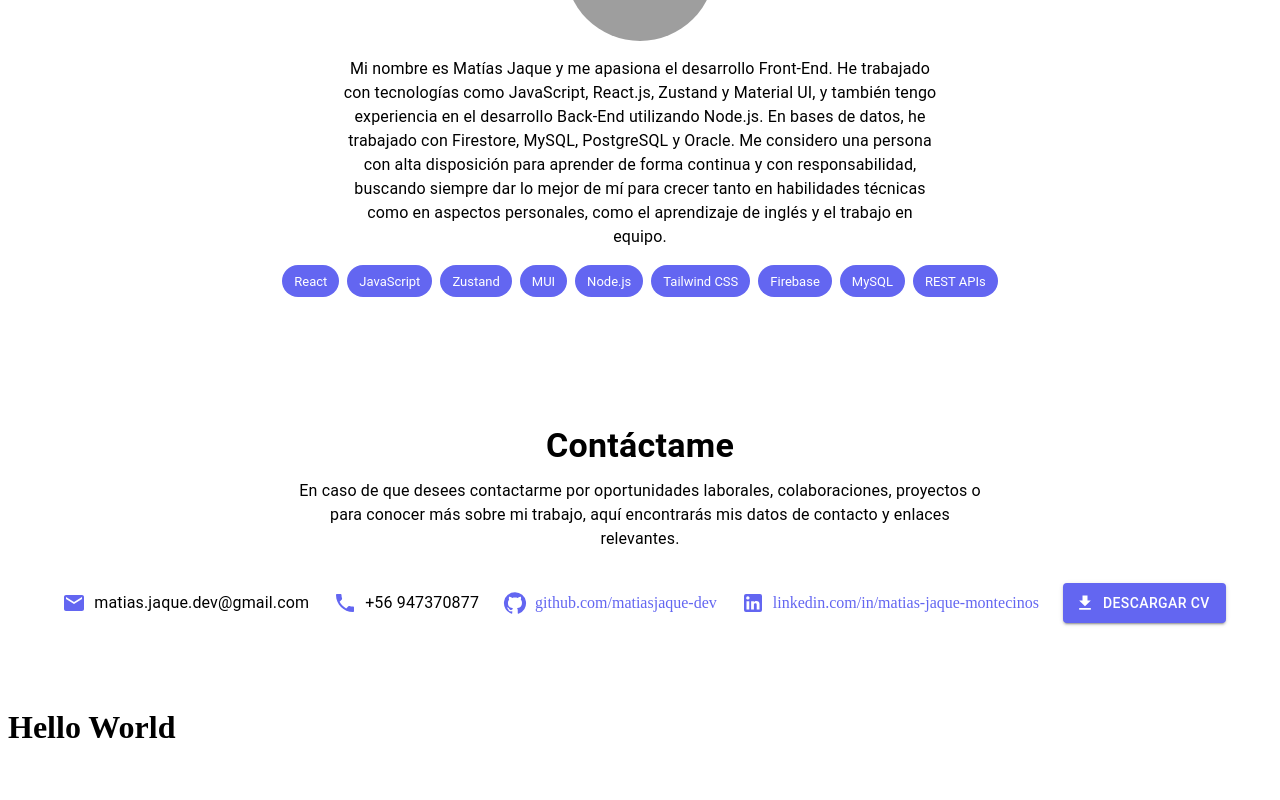
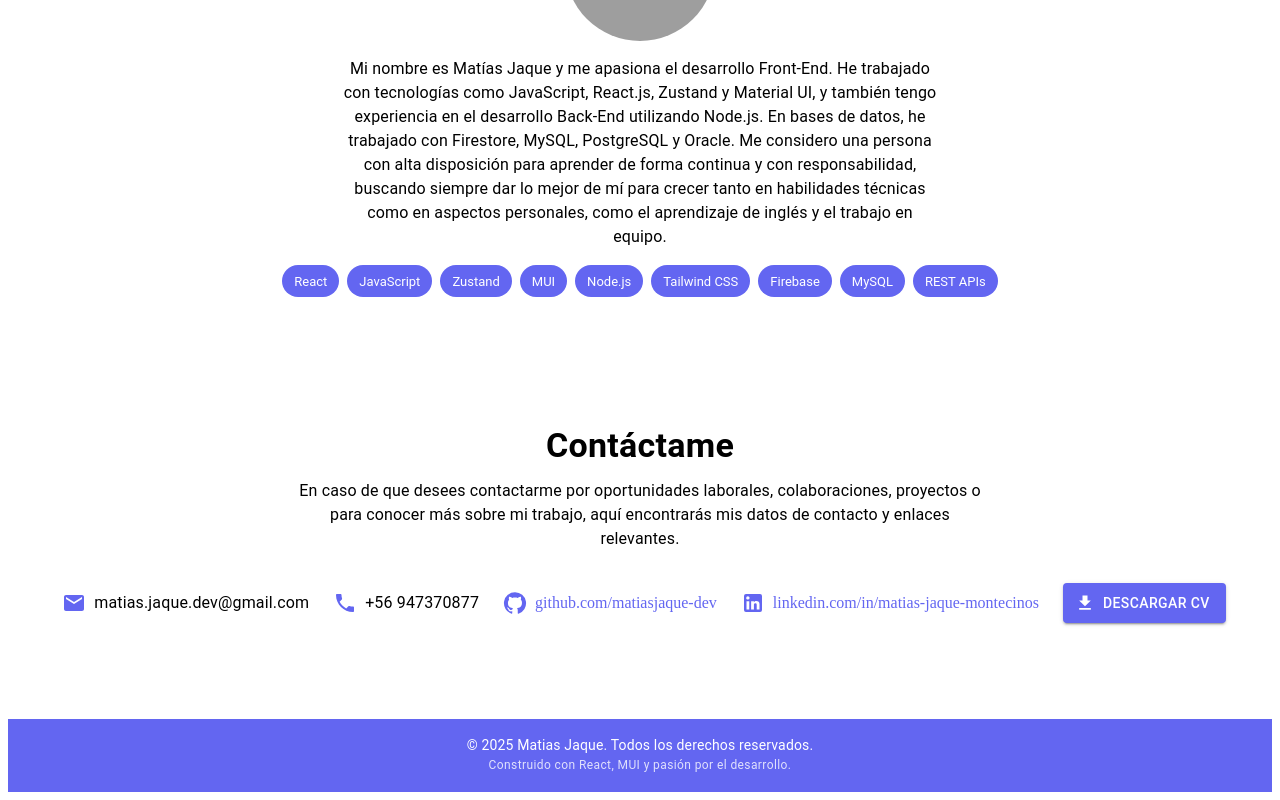
Before and after one commit to matiasjaque-dev/matiasjaque-portfolio, a React (Vite) app in the folder matiasjaque-portfolio/: page / in a window 1280 px wide. Shown: the part 1226-2026 px from the top of the page. Before the commit the page ends 1993 px from the top, so only its background shows below. Built offline with nearby package versions, Linux system fonts and the light colour scheme; grey boxes are pictures that could not be loaded.

Commit message:
add Footer section with year and branding phrase

```diff
--- a/matiasjaque-portfolio/src/App.jsx
+++ b/matiasjaque-portfolio/src/App.jsx
@@ -3,6 +3,7 @@ import React from 'react';
 import ProjectsSection from './components/ProjectsSection';
 import AboutSection from './components/AboutSection';
 import ContactSection from './components/ContactSection';
+import Footer from './components/Footer';
 
 function App() {
   //const [count, setCount] = useState(0);
@@ -13,9 +14,7 @@ function App() {
       <ProjectsSection />
       <AboutSection />
       <ContactSection />
-      <div>
-        <h1>Hello World</h1>
-      </div>
+      <Footer />
     </>
   );
 }
--- /dev/null
+++ b/matiasjaque-portfolio/src/components/Footer.jsx
@@ -0,0 +1,30 @@
+// components/Footer.jsx
+
+import { Box, Typography } from '@mui/material';
+import React from 'react';
+
+const Footer = () => {
+  return (
+    <Box
+      component="footer"
+      sx={{
+        py: 2,
+        px: 2,
+        textAlign: 'center',
+        backgroundColor: 'primary.main',
+        color: 'white',
+        mt: 4,
+      }}
+    >
+      <Typography variant="body2">
+        © {new Date().getFullYear()} Matias Jaque. Todos los derechos
+        reservados.
+      </Typography>
+      <Typography variant="caption" sx={{ opacity: 0.8 }}>
+        Construido con React, MUI y pasión por el desarrollo.
+      </Typography>
+    </Box>
+  );
+};
+
+export default Footer;
```
